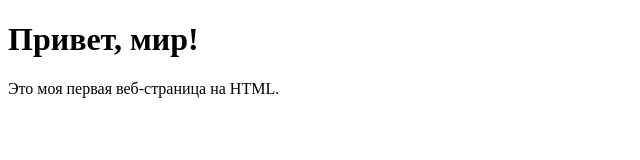
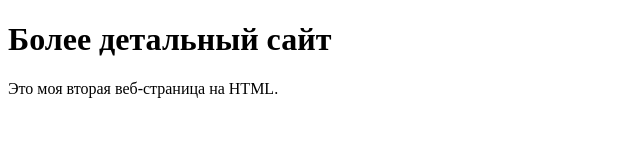
Before and after one commit to LegalUserHUB/first_kt, a plain HTML site: page index.html in a window 1280 px wide. Shown: the whole page, without its empty margins (0-640 px from the left). Drawn offline with Linux system fonts and the light colour scheme.

Commit message:
change html text

```diff
--- a/index.html
+++ b/index.html
@@ -1,10 +1,10 @@
 <!DOCTYPE html>
 <html>
 <head>
-<title>Мой первый сайт</title>
+<title>Мой сайт_v_2.0</title>
 </head>
 <body>
-<h1>Привет, мир!</h1>
-<p>Это моя первая веб-страница на HTML.</p>
+<h1>Более детальный сайт</h1>
+<p>Это моя вторая веб-страница на HTML.</p>
 </body>
 </html>
```
